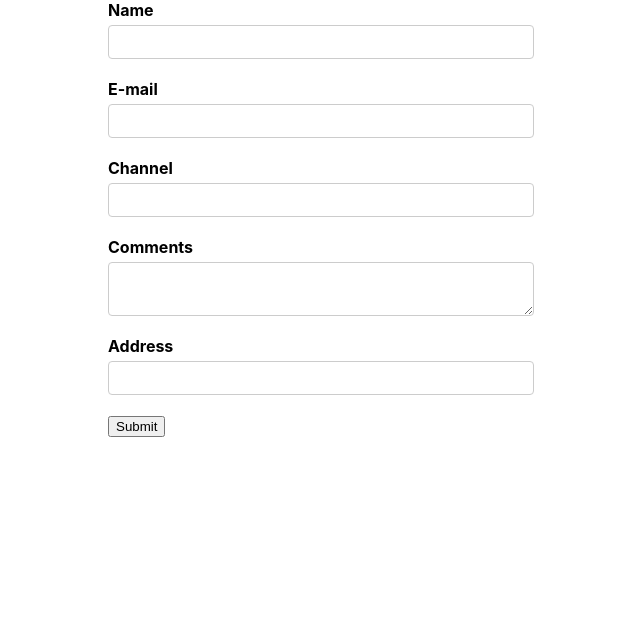
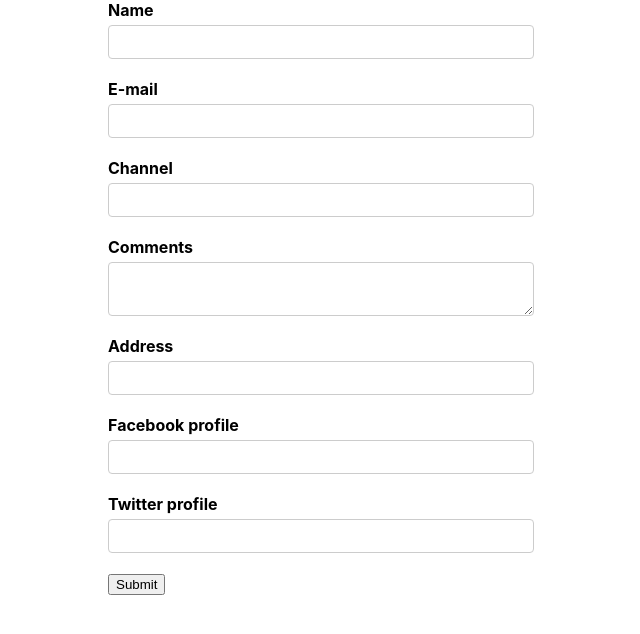
Before and after one commit to Manoj-K-Sarkar/react-formik, a React (Create React App) app: page / in a window 1280 px wide. Shown: the top 634 px of the page, without its empty margins (319-959 px from the left). Built offline with nearby package versions, Linux system fonts and the light colour scheme.

Commit message:
Nested Objects

```diff
--- a/src/component/YoutubeForm.js
+++ b/src/component/YoutubeForm.js
@@ -9,6 +9,10 @@
   channel: "",
   comments: "",
   address: "",
+  social: {
+    facebook: "",
+    twitter: "",
+  },
 };
 
 const onSubmit = (values) => {
@@ -59,7 +63,7 @@
           <Field name="address">
             {(props) => {
               const { feild, form, meta } = props;
-              console.log("Render props", props);
+              // console.log("Render props", props);
               return (
                 <div>
                   <input type="text" id="address" {...feild} />
@@ -70,6 +74,16 @@
           </Field>
         </div>
 
+        <div className="form-control">
+          <label htmlFor="facebook">Facebook profile</label>
+          <Field type="text" id="facebook" name="social.facebook" />
+        </div>
+
+        <div className="form-control">
+          <label htmlFor="twitter">Twitter profile</label>
+          <Field type="text" id="twitter" name="social.twitter" />
+        </div>
+
         <button type="submit">Submit</button>
       </Form>
     </Formik>
```
Also changed, not shown: 1 other file (tests, documents, lock files or other folders).
